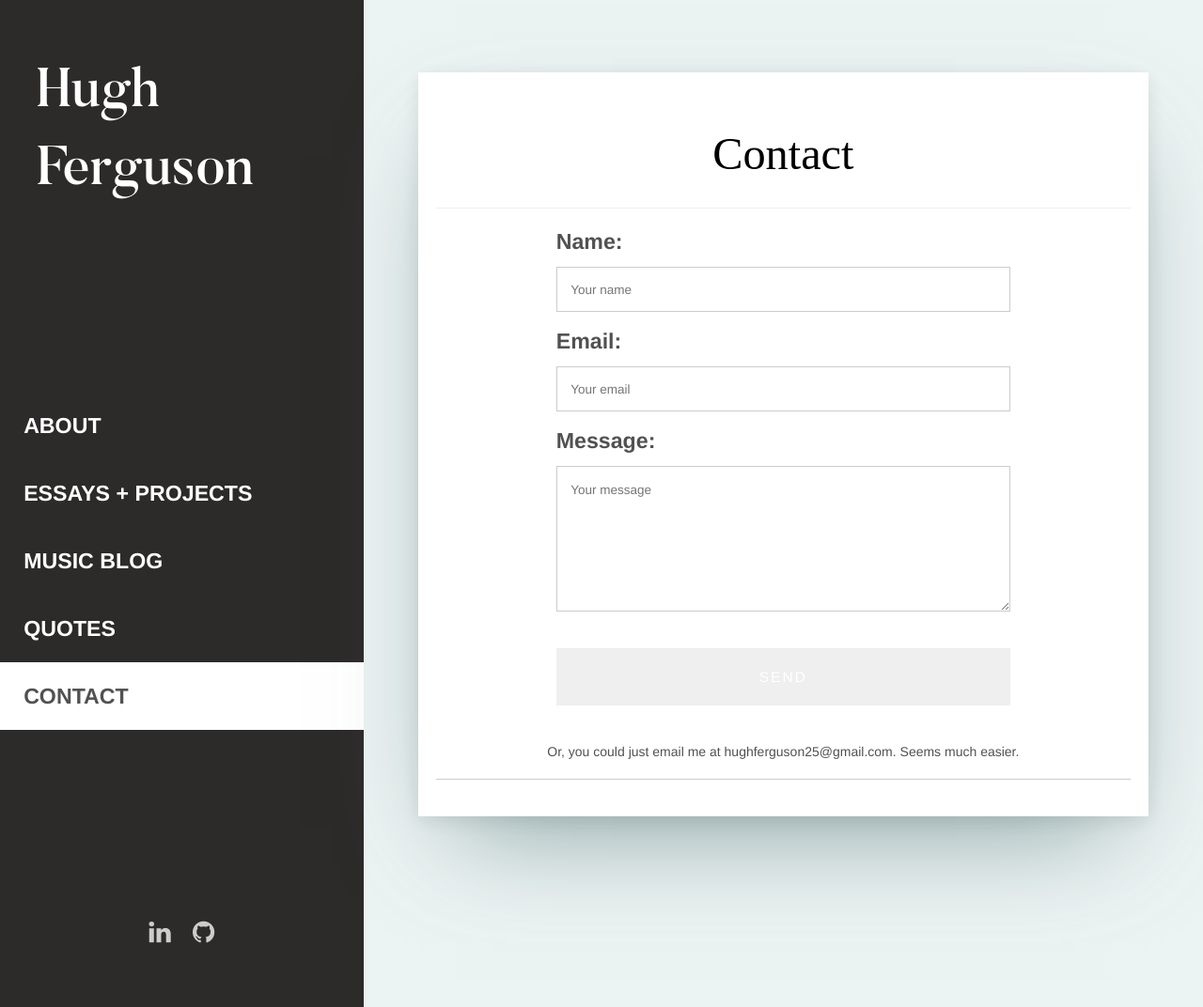
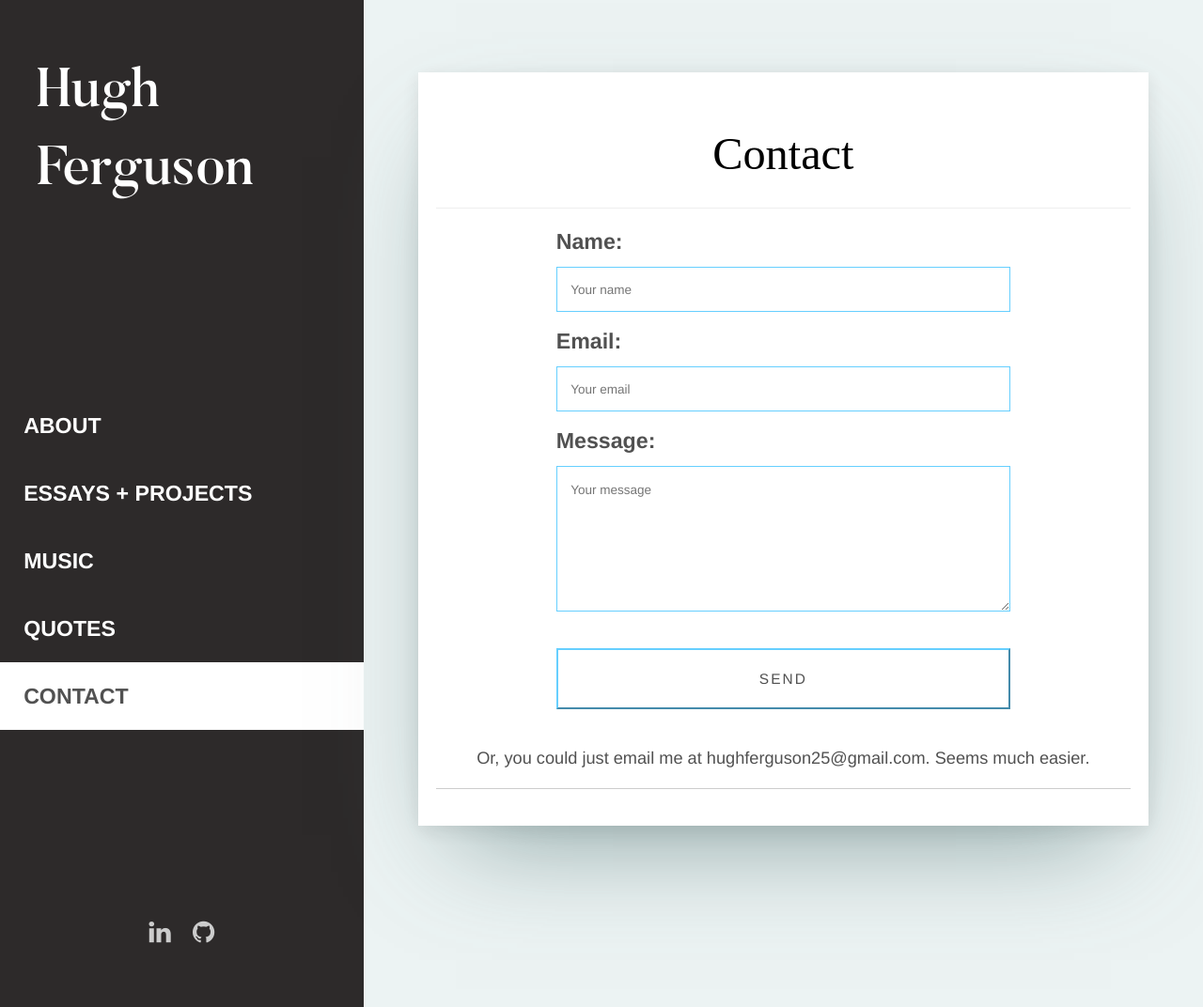
Before and after one commit to HughFerg/hughferg.github.io, a Jekyll site: the page built from _pages/contact.html, in a window 1280 px wide and 1072 px high. Shown: the whole window at 94% size. Built offline with Jekyll 4.4.1, drawn with Linux system fonts in a browser that asks for light colours; some web fonts are replaced.

Commit message:
getting there

```diff
--- a/_includes/sidebar.html
+++ b/_includes/sidebar.html
@@ -17,9 +17,9 @@
         <li class="menu-items"><a class="menu-links" href="{{site.baseurl}}/essays/">Essays + Projects</a></li>
       {%endif %}
       {% if page.active == "music" %}
-        <li class="menu-items"><a class="active" href="{{site.baseurl}}/music/">Music Blog</a></li>
+        <li class="menu-items"><a class="active" href="{{site.baseurl}}/music/">Music</a></li>
       {% else %}
-        <li class="menu-items"><a class="menu-links" href="{{site.baseurl}}/music/">Music Blog</a></li>
+        <li class="menu-items"><a class="menu-links" href="{{site.baseurl}}/music/">Music</a></li>
       {%endif %}
       {% if page.active == "quotes" %}
         <li class="menu-items"><a class="active" href="{{site.baseurl}}/quotes/">Quotes</a></li>
--- a/_pages/contact.html
+++ b/_pages/contact.html
@@ -22,5 +22,8 @@ active: contact
     <button type="submit" value="Send" class="form-btn">Send</button>
   </div>
 </form>
-
-<center>Or, you could just email me at hughferguson25@gmail.com. Seems much easier.</center>
+<center>
+  <div style="font-size: 130%;">
+    Or, you could just email me at hughferguson25@gmail.com. Seems much easier.
+  </div>
+</center>
--- a/assets/css/main.css
+++ b/assets/css/main.css
@@ -1015,7 +1015,7 @@ img.post-image, img.page-img {
   margin-bottom: 15px;
   -webkit-transition: all .7s ease;
   transition: all .7s ease;
-  border: 1px solid #ccc;
+  border: 1px solid rgb(102, 207, 255);
   outline: 0;
   font-size: 0.7rem;
 }
@@ -1030,10 +1030,9 @@ img.post-image, img.page-img {
   font-size: 0.8rem;
   text-transform: uppercase;
   padding: 1rem 1.5rem;
-  color: #fff;
-  background: #rgb(102, 207, 255);
-  border: 0;
-  border-radius: 0;
+  background-color: #fff;
+  border: 2;
+  border-color: rgb(102, 207, 255);
   outline: 0;
   letter-spacing: 2px;
   cursor: pointer;
@@ -1041,15 +1040,15 @@ img.post-image, img.page-img {
   transition: all .4s;
 }
 
-.form-btn:hover {
-  background-color: rgb(102, 207, 255);
+  .form-btn:hover {
+    background-color: rgb(102, 207, 255);
 }
 
 .landing-img {
 
   background-position: center;
   background-size: cover;
-  width: 300px;
+  width: fill;
   height: auto;
 }
 
@@ -1064,6 +1063,48 @@ img.post-image, img.page-img {
 .quote-author {
   text-indent: 10%;
   font-size: 150%;
+}
+
+.home-header {
+  padding-top: 6rem;
+}
+
+.landing-intro-text {
+  font-family: Butler;
+  font-size: 250%;
+  font-weight: bold;
+  color: #000;
+}
+
+.articles-wrap {
+
+  padding-top: 3rem;
+  width: 80%;
+  font-size: 60%;
+  font-weight: normal;
+}
+
+.articles-title {
+
+  color: #000;
+  font-size: 120%;
+  padding-bottom: 2rem;
+}
+
+.articles-box {
+
+  overflow: scroll hidden;
+  background-color: #ecf3f3;
+  height: 15rem;
+  border: solid;
+  border-width: 1px;
+  border-color: #000000;
+  padding: 1rem;
+}
+
+.article-link {
+
+  padding-bottom: 2rem;
 }
 
 @media screen and (max-width: 960px) {
```
Also changed, not shown: index.html (+12 -9 lines).
